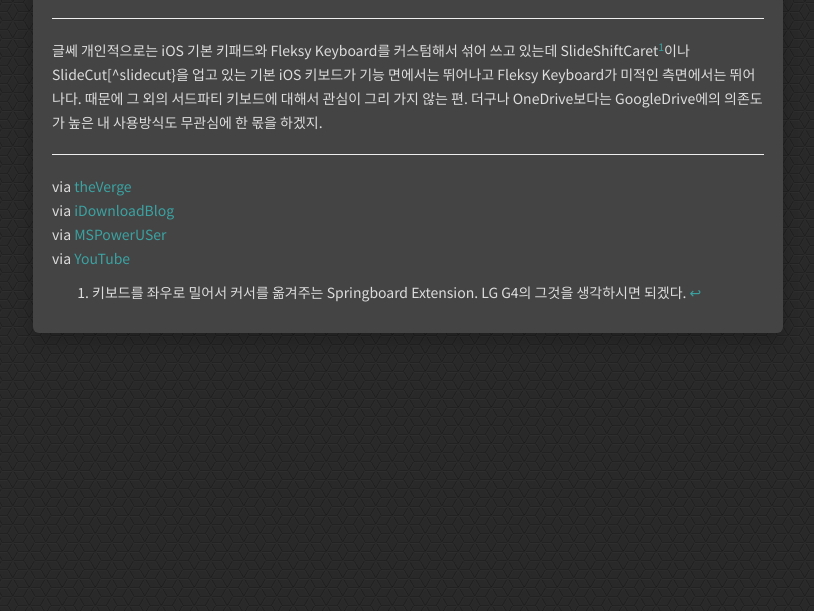
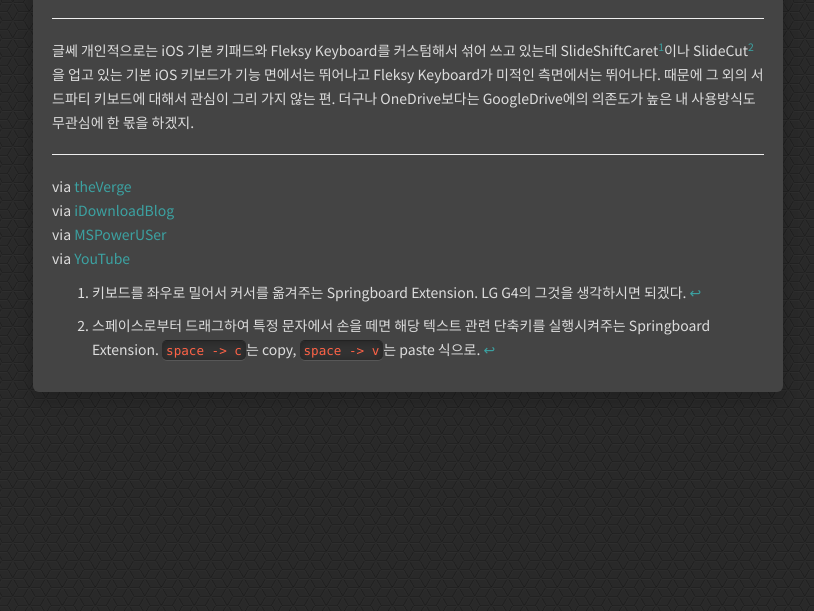
Before and after one commit to Canorus/canorus.github.io, a Jekyll site: the page built from _posts/2016-04-08-Hub_Keyboard.md, in a window 1280 px wide and 1382 px high, cut to the strip 600-1211 px from the top of the window. Shown: the whole strip, without its empty margins (37-851 px from the left). Built offline with Jekyll 4.4.1, drawn with Linux system fonts in a browser that asks for light colours.

Commit message:
Hub Keyboard

```diff
--- a/_posts/2016-04-08-Hub_Keyboard.md
+++ b/_posts/2016-04-08-Hub_Keyboard.md
@@ -11,7 +11,7 @@
 
 - - -
 
-글쎄 개인적으로는 iOS 기본 키패드와 Fleksy Keyboard를 커스텀해서 섞어 쓰고 있는데 SlideShiftCaret[^slideshiftcaret]이나 SlideCut[^slidecut}을 업고 있는 기본 iOS 키보드가 기능 면에서는 뛰어나고 Fleksy Keyboard가 미적인 측면에서는 뛰어나다. 때문에 그 외의 서드파티 키보드에 대해서 관심이 그리 가지 않는 편. 더구나 OneDrive보다는 GoogleDrive에의 의존도가 높은 내 사용방식도 무관심에 한 몫을 하겠지.
+글쎄 개인적으로는 iOS 기본 키패드와 Fleksy Keyboard를 커스텀해서 섞어 쓰고 있는데 SlideShiftCaret[^slideshiftcaret]이나 SlideCut[^slidecut]을 업고 있는 기본 iOS 키보드가 기능 면에서는 뛰어나고 Fleksy Keyboard가 미적인 측면에서는 뛰어나다. 때문에 그 외의 서드파티 키보드에 대해서 관심이 그리 가지 않는 편. 더구나 OneDrive보다는 GoogleDrive에의 의존도가 높은 내 사용방식도 무관심에 한 몫을 하겠지.
 
 [^slideshiftcaret]: 키보드를 좌우로 밀어서 커서를 옮겨주는 Springboard Extension. LG G4의 그것을 생각하시면 되겠다.
 
```
